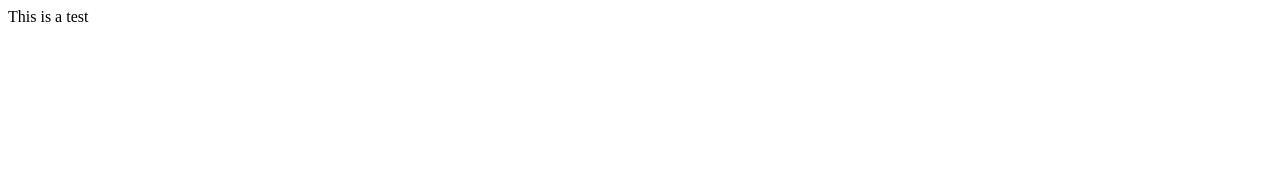
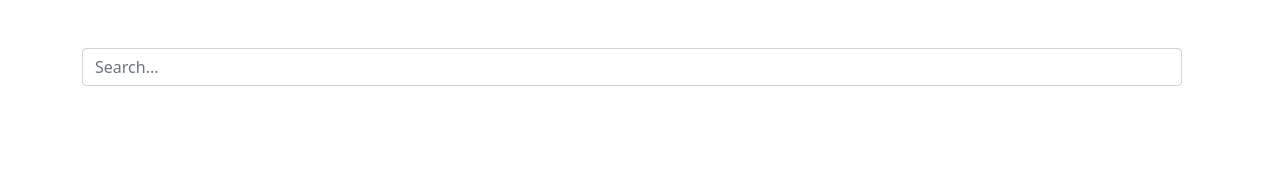
Before and after one commit to amaninders/spacestagram, a React (Create React App) app: page / in a window 1280 px wide. Shown: the top 184 px of the page. Built offline with nearby package versions, Linux system fonts and the light colour scheme.

Commit message:
Add Search, Grid, Image

```diff
--- a/public/index.html
+++ b/public/index.html
@@ -15,6 +15,11 @@
       user's mobile device or desktop. See https://developers.google.com/web/fundamentals/web-app-manifest/
     -->
     <link rel="manifest" href="%PUBLIC_URL%/manifest.json" />
+
+    <!-- bootstrap css -->
+    <link href="https://cdn.jsdelivr.net/npm/bootstrap@5.1.3/dist/css/bootstrap.min.css" rel="stylesheet" integrity="sha384-1BmE4kWBq78iYhFldvKuhfTAU6auU8tT94WrHftjDbrCEXSU1oBoqyl2QvZ6jIW3" crossorigin="anonymous">
+
+
     <!--
       Notice the use of %PUBLIC_URL% in the tags above.
       It will be replaced with the URL of the `public` folder during the build.
@@ -36,8 +41,15 @@
       You can add webfonts, meta tags, or analytics to this file.
       The build step will place the bundled scripts into the <body> tag.
 
-      To begin the development, run `npm start` or `yarn start`.
-      To create a production bundle, use `npm run build` or `yarn build`.
-    -->
-  </body>
-</html>
+        To begin the development, run `npm start` or `yarn start`.
+        To create a production bundle, use `npm run build` or `yarn build`.
+      -->
+
+      <!-- bootstrap js -->
+      <script src="https://cdn.jsdelivr.net/npm/bootstrap@5.1.3/dist/js/bootstrap.bundle.min.js" integrity="sha384-ka7Sk0Gln4gmtz2MlQnikT1wXgYsOg+OMhuP+IlRH9sENBO0LRn5q+8nbTov4+1p" crossorigin="anonymous"></script>
+
+      <!-- add masonary grid -->
+      <script src="https://cdn.jsdelivr.net/npm/masonry-layout@4.2.2/dist/masonry.pkgd.min.js" integrity="sha384-GNFwBvfVxBkLMJpYMOABq3c+d3KnQxudP/mGPkzpZSTYykLBNsZEnG2D9G/X/+7D" crossorigin="anonymous" async></script>
+
+    </body>
+    </html>
--- a/src/components/App.js
+++ b/src/components/App.jsx
@@ -1,10 +1,11 @@
 import React, { Component } from 'react'
+import Search from './Search'
 
 export default class App extends Component {
   render() {
     return (
-      <div>
-        This is a test
+      <div className='container'>
+        <Search />
       </div>
     )
   }
--- /dev/null
+++ b/src/components/Search.jsx
@@ -0,0 +1,13 @@
+import React, { Component } from 'react'
+
+export class Search extends Component {
+  render() {
+    return (
+      <form className="col-12 col-lg-auto mb-3 mb-lg-0 me-lg-3 mt-5 pb-5">
+          <input type="search" className="form-control form-control-dark" placeholder="Search..." aria-label="Search" />
+      </form>
+    )
+  }
+}
+
+export default Search
```
Also changed, not shown: src/components/Grid.jsx (added, +11 -0 lines), src/components/Image.jsx (added, +16 -0 lines).
